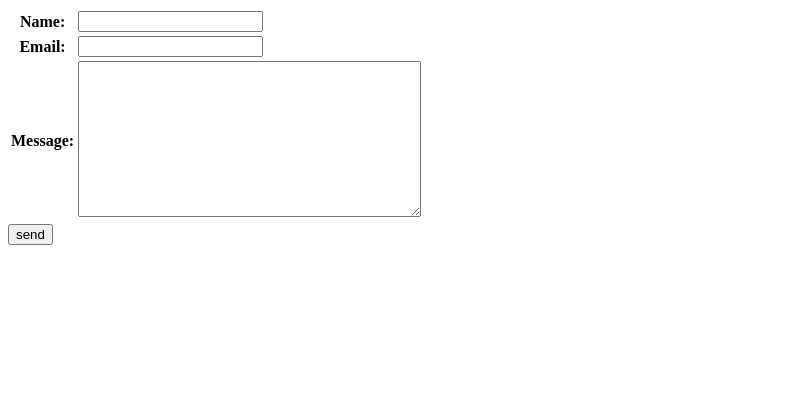
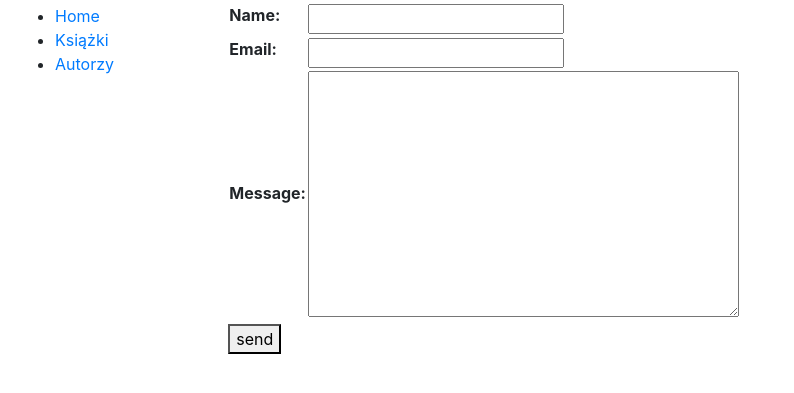
Before and after one commit to japawka/kozaczko, a Django app: page /contact/ in a window 1280 px wide. Shown: the top 393 px of the page, without its empty margins (0-794 px from the left). Run offline with Django 3.2, Linux system fonts and the light colour scheme; some libraries are stand-ins or nearby versions.

Commit message:
kolejny2

```diff
--- a/requirements.txt
+++ /dev/null
@@ -1,4 +0,0 @@
-asgiref==3.2.7
-Django==3.0.5
-pytz==2019.3
-sqlparse==0.3.1
--- a/templates/base.html
+++ b/templates/base.html
@@ -3,8 +3,22 @@
 <head>
     <meta charset="UTF-8">
     <title>{% block title %} Main {% endblock %}</title>
+      <link rel="stylesheet" href="https://stackpath.bootstrapcdn.com/bootstrap/4.1.3/css/bootstrap.min.css" integrity="sha384-MCw98/SFnGE8fJT3GXwEOngsV7Zt27NXFoaoApmYm81iuXoPkFOJwJ8ERdknLPMO" crossorigin="anonymous">
 </head>
-<body>
-{% block content %}  {% endblock %}
+<body style="margin-top: 2px; padding: 0">
+  <div class="container-fluid">
+    <div class="row">
+      <div class="col-sm-2">
+
+	{% include 'navbar.html' %}
+
+      </div>
+
+         <div class="col-sm-10 ">{% block content %}{% endblock %}</div>
+
+    </div>
+  </div>
+
 </body>
+
 </html>
--- /dev/null
+++ b/templates/navbar.html
@@ -0,0 +1,7 @@
+<div style="margin-top: 2px; padding: 0">
+	<ul>
+		<li><a href="{% url 'home' %}">Home</a></li>
+		<li><a href="{% url 'shelf:books' %}">Książki</a></li>
+		<li><a href="{% url 'shelf:authors' %}">Autorzy</a></li>
+	</ul>
+</div>
```
